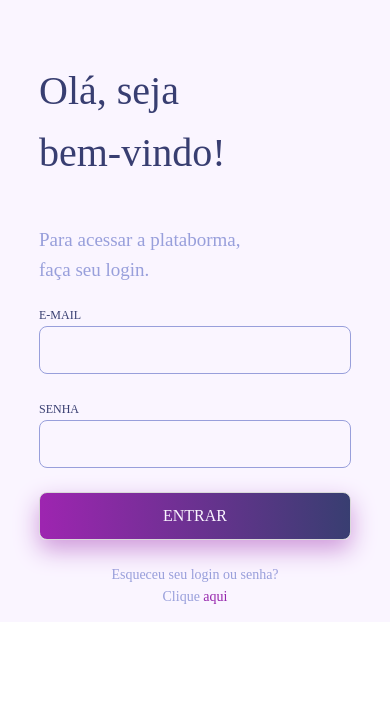
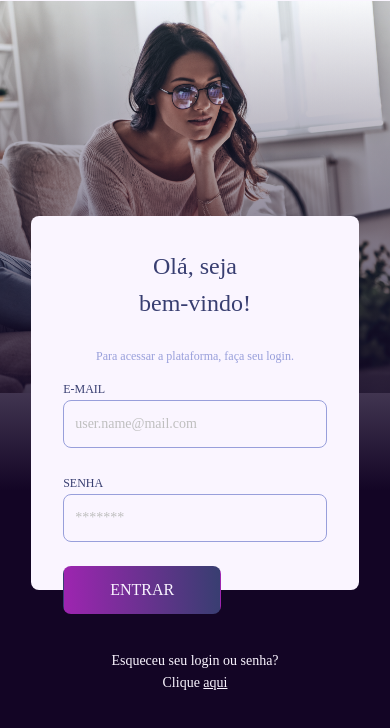
Before and after one commit to vitorcunha17/wiser-test, a React (Create React App) app: page / in a window 390 px wide. Shown: the top 728 px of the page. Built offline with nearby package versions, Linux system fonts and the light colour scheme; no server answers; a web font is replaced by a local one.

Commit message:
[feat] starting mobile login

```diff
--- /dev/null
+++ b/src/helpers/screenSizes.ts
@@ -0,0 +1,6 @@
+export default {
+    mobile: "450px",
+    tablet: "767px",
+    desktopHD: "1367px",
+    desktopFullHD: "1921px"
+};
--- a/src/pages/Login/index.tsx
+++ b/src/pages/Login/index.tsx
@@ -1,6 +1,6 @@
 import React from 'react';
 import { Row, Col, Form } from 'antd';
-import { ImageLeft, StyledLogin, StyledLayout, Title, Subtitle, StyledCol, InputLabel, InputDefault, ButtonDefault, ForgotPassText, StyledLink } from './styles';
+import { ImageLeft, StyledLogin, StyledLayout, Title, Subtitle, StyledCol, InputLabel, InputDefault, ButtonDefault, ForgotPassText, StyledLink, MobileCard } from './styles';
 
 const Login = ({ dispatch, user }) => {
   const onFinish = values => {
@@ -13,6 +13,7 @@ const Login = ({ dispatch, user }) => {
   const onFinishFailed = errorInfo => {
     console.log('Failed:', errorInfo)
   }
+
   return (
     <StyledLayout>
       <Row>
@@ -21,35 +22,31 @@ const Login = ({ dispatch, user }) => {
         </Col>
         <StyledCol xs={24} sm={24} md={14} lg={11}>
           <StyledLogin>
+            <MobileCard>
               <Title>Olá, seja <br /> bem-vindo!</Title>
-            <Subtitle>Para acessar a plataborma, <br /> faça seu login.</Subtitle>
+              <Subtitle>Para acessar a plataforma, <br /> faça seu login.</Subtitle>
               <Form
                 layout='vertical'
-              hideRequiredMark
                 onFinish={onFinish}
                 onFinishFailed={onFinishFailed}
-              className='mb-4'
               >
                 <InputLabel>E-MAIL</InputLabel>
                 <Form.Item
                   name='email'
                   rules={[{ required: true, message: 'Digite um e-mail válido;' }]}
                 >
-                <InputDefault type='text' />
+                  <InputDefault type='text' placeholder='user.name@mail.com' />
                 </Form.Item>
                 <InputLabel>SENHA</InputLabel>
                 <Form.Item
                   name='password'
                   rules={[{ required: true, message: 'Digite uma senha válida;' }]}
                 >
-                <InputDefault type='password' />
+                  <InputDefault type='password' placeholder='*******' />
                 </Form.Item>
-              <ButtonDefault
-                htmlType='submit'
-              >
-                ENTRAR
-              </ButtonDefault>
+                <ButtonDefault htmlType='submit'>ENTRAR</ButtonDefault>
               </Form>
+            </MobileCard>
             <ForgotPassText>
                 Esqueceu seu login ou senha?
                 <br />
--- a/src/pages/Login/styles.ts
+++ b/src/pages/Login/styles.ts
@@ -2,6 +2,7 @@ import styled from 'styled-components';
 import img from '../../assets/images/bg-image.png';
 import { Layout, Col, Input, Button } from 'antd';
 import colors from '../../helpers/defaultColors';
+import screenSize from '../../helpers/screenSizes';
 
 const windowHeight = window.innerHeight
 
@@ -13,7 +14,7 @@ export const ImageLeft = styled.div`
   background-repeat: no-repeat;
   background-position-x: center;
 
-  @media (max-width: 767px) {
+  @media (max-width: ${screenSize.tablet}) {
     background-position-x: center;
     display: none;
   }
@@ -24,20 +25,27 @@ export const StyledLogin = styled.div`
   padding-right: 20%;
   padding-left: 20%;
 
-  @media (max-width: 767px) {
+  @media (max-width: ${screenSize.tablet}) {
     width: 100%;
   }
 
-  @media (max-width: 450px) {
-    padding-top: 15%;
-    padding-right: 10%;
-    padding-left: 10%;
+  @media (max-width: ${screenSize.mobile}) {
+    padding-top: 20%;
+    padding-right: 8%;
+    padding-left: 8%;
   }
 `
 
 export const StyledCol = styled(Col)`
   display: flex;
   align-items: center;
+
+  @media (max-width: ${screenSize.mobile}) {
+    background-image: linear-gradient(0deg, #130525 42%, rgba(105, 57, 153, 0) 100%), url(${img});
+    background-size: contain;
+    background-repeat: no-repeat;
+    height: ${windowHeight}px;
+  }
 `
 
 export const StyledLayout = styled(Layout)`
@@ -49,12 +57,26 @@ export const Title = styled.p`
   font-size: 40px;
   font-weight: 400;
   color: ${colors.purple};
+
+  @media (max-width: ${screenSize.mobile}) {
+    text-align: center;
+    font-size: 24px;
+  }
 `
 
 export const Subtitle = styled.p`
   font-size: 19px;
   font-weight: 400;
   color: ${colors.lightBlue};
+
+  @media (max-width: ${screenSize.mobile}) {
+    text-align: center;
+    font-size: 12px;
+
+    br {
+      display: none;
+    }
+  }
 `
 
 export const InputDefault = styled(Input)`
@@ -79,6 +101,12 @@ export const ButtonDefault = styled(Button)`
   border-radius: 8px;
   height: 48px;
   color: ${colors.white};
+  border-color: transparent;
+
+  @media (max-width: ${screenSize.mobile}) {
+    box-shadow: none;
+    width: 60%;
+  }
 
   &:hover {
     box-shadow: 0px 10px 25px ${colors.lightPurple};
@@ -90,9 +118,32 @@ export const ButtonDefault = styled(Button)`
 export const ForgotPassText = styled.p`
   text-align: center;
   color: ${colors.lightBlue};
-  margin-top: 1.5rem;
+  margin-top: 4rem;
+  font-size: 14px;
+
+  @media (max-width: ${screenSize.mobile}) {
+    color: ${colors.white};
+    margin-top: 3rem;
+  }
 `
 
 export const StyledLink = styled.a`
   color: ${colors.darkPurple};
+  text-decoration: underline;
+
+  @media (max-width: ${screenSize.mobile}) {
+    color: ${colors.white};
+  }
 `
+
+export const MobileCard = styled.div`
+  width: 100%;
+  height: 23.4rem;
+  background-color: ${colors.white};
+  border-radius: 8px;
+
+  @media (max-width: ${screenSize.mobile}) {
+    display: inline-block;
+    padding: 2rem;
+  }
+`
```
Lines whose indentation alone changed are shown as unchanged.
